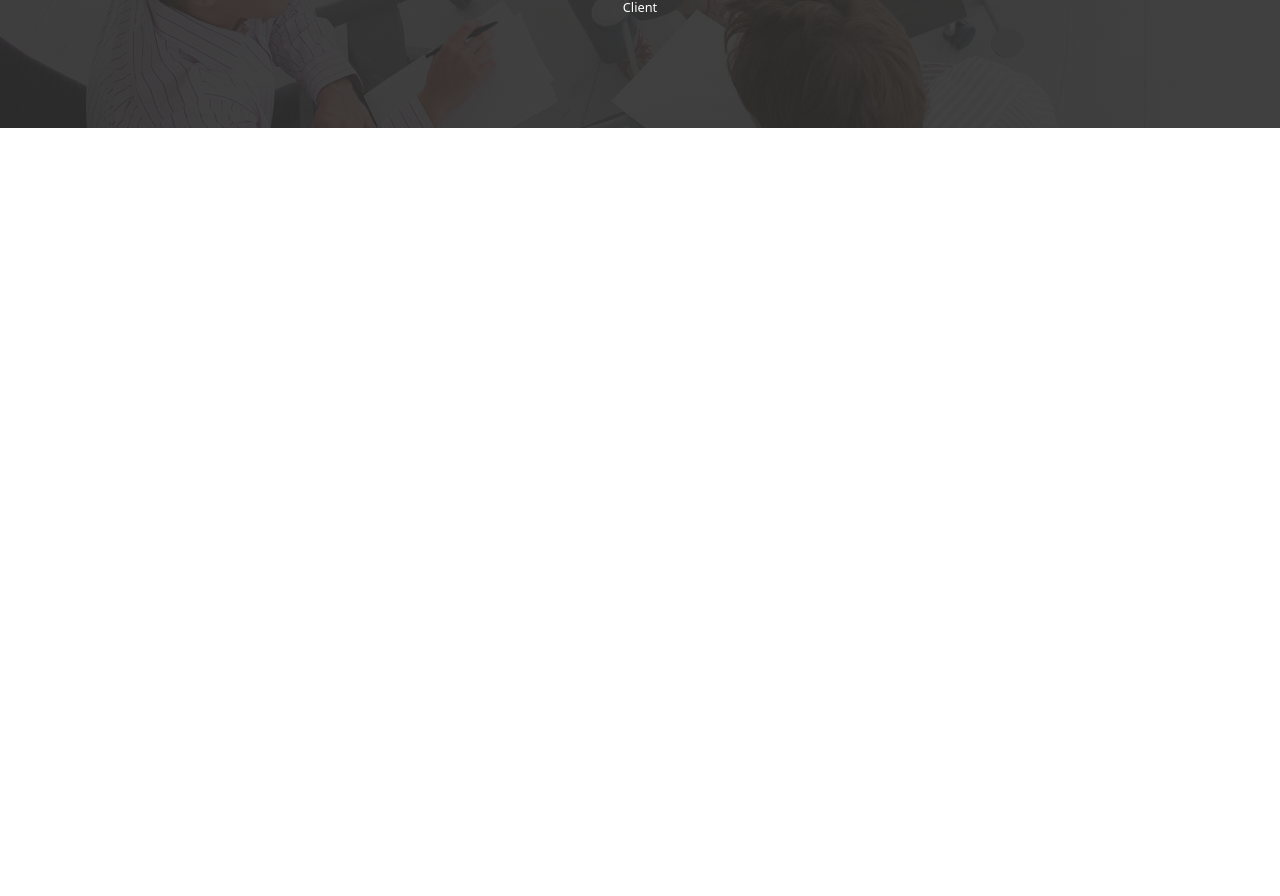
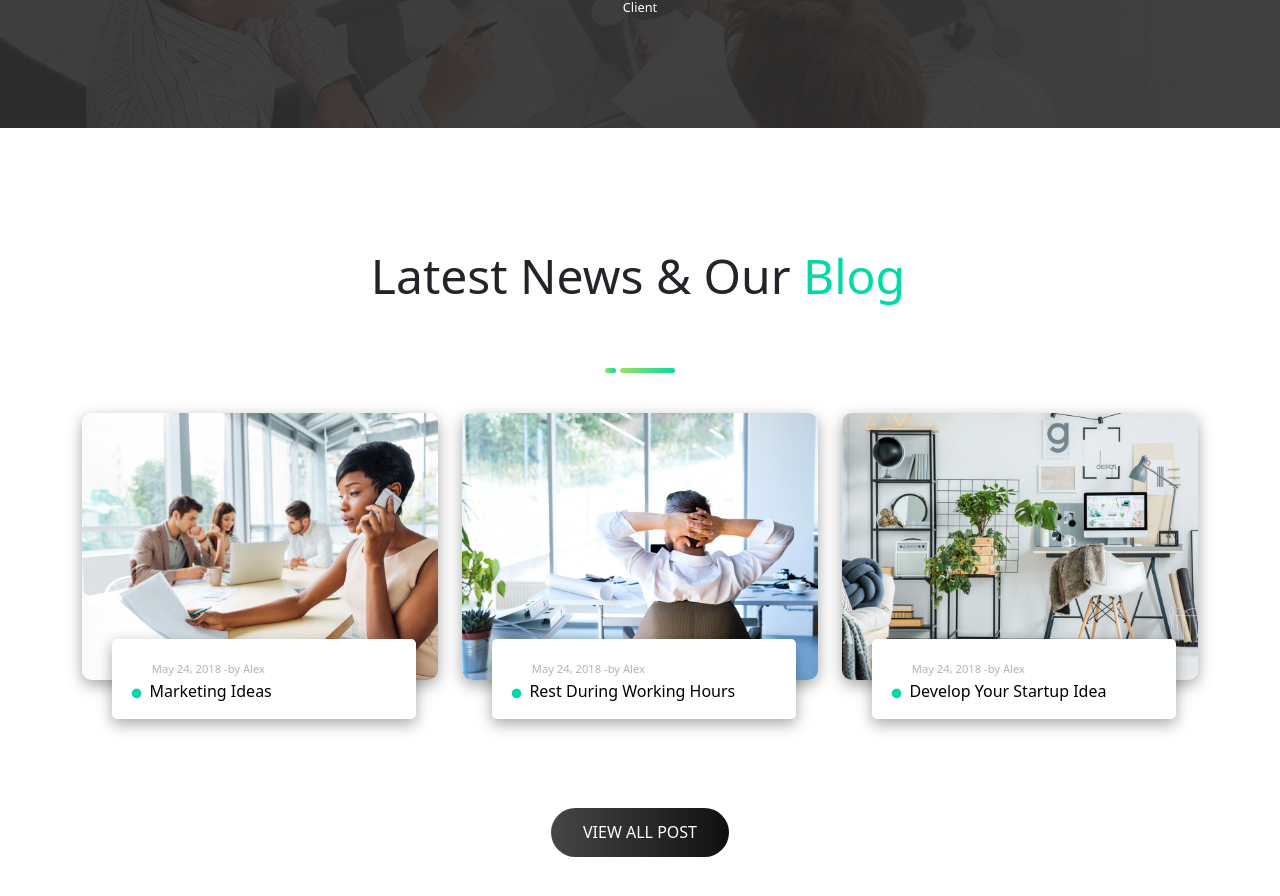
Before and after one commit to silvanoguel/proj-html-vuejs, a Vue app: page / in a window 1280 px wide. Shown: the part 4534-5430 px from the top of the page. Before the commit the page ends 4662 px from the top, so only its background shows below. Built offline with nearby package versions, Linux system fonts and the light colour scheme.

Commit message:
add: blog section

```diff
--- a/src/App.vue
+++ b/src/App.vue
@@ -8,6 +8,8 @@ import AppProjects from "./components/AppProjects.vue";
 import AppPrices from "./components/AppPrices.vue";
 import AppChat from "./components/AppChat.vue";
 import AppTestimony from "./components/AppTestimony.vue";
+import AppBlog from "./components/AppBlog.vue";
+
 
 
 
@@ -21,6 +23,7 @@ export default {
         AppPrices,
         AppChat,
         AppTestimony,
+        AppBlog,
     }
 }
 
@@ -36,6 +39,7 @@ export default {
     <AppPrices />
     <AppChat />
     <AppTestimony />
+    <AppBlog />
 
 </template>
 
--- /dev/null
+++ b/src/components/AppBlog.vue
@@ -0,0 +1,163 @@
+<script>
+
+export default {
+    name: "AppBlog",
+}
+</script>
+
+
+<template>
+
+    <div class="blog">
+
+        <div class="container">
+
+            <div class="blog-title d-flex justify-content-center">
+
+                <p>Latest News & Our <span>Blog</span></p>
+
+                <div class="lines d-flex my-4">
+                    <hr class="small-line me-1">
+                    <hr class="big-line">
+                </div>
+
+            </div>
+
+            <div class="lines d-flex my-4">
+                <hr class="small-line me-1">
+                <hr class="big-line">
+            </div>
+
+
+            <div class="posts row g-4">
+
+                <div class="post col-4">
+                    <img src="../assets/img/serious-businesswoman-with-documents-talking-on-P9Q6LX6-1024.jpg" alt="">
+                    <div class="post-text p-3">
+                        <div class="post-date">
+                            <span class="ps-4">May 24, 2018 -by Alex</span>
+                        </div>
+                        <div class="post-title ps-1">
+                            <span class="big-dot pe-2"><i class="fa-solid fa-circle"></i></span>
+                            <span class="post-title-text">Marketing Ideas</span>
+                        </div>
+                    </div>
+                </div>
+
+                <div class="post col-4">
+                    <img src="../assets/img/Businessman-at-the-desk-in-his-office-resting--1024x768.jpg" alt="">
+                    <div class="post-text p-3">
+                        <div class="post-date">
+                            <span class="ps-4">May 24, 2018 -by Alex</span>
+                        </div>
+                        <div class="post-title ps-1">
+                            <span class="big-dot pe-2"><i class="fa-solid fa-circle"></i></span>
+                            <span class="post-title-text">Rest During Working Hours</span>
+                        </div>
+                    </div>
+                </div>
+
+                <div class="post col-4">
+                    <img src="../assets/img/simple-home-office-with-tree-PBXRXYB-large-1024x768.jpg" alt="">
+                    <div class="post-text p-3">
+                        <div class="post-date">
+                            <span class="ps-4">May 24, 2018 -by Alex</span>
+                        </div>
+                        <div class="post-title ps-1">
+                            <span class="big-dot pe-2"><i class="fa-solid fa-circle"></i></span>
+                            <span class="post-title-text">Develop Your Startup Idea</span>
+                        </div>
+                    </div>
+                </div>
+            </div>
+
+            <div class="posts-button text-center">
+                <button class="black-button">VIEW ALL POST</button>
+            </div>
+
+
+        </div>
+    </div>
+
+
+</template>
+
+
+<style scoped lang="scss">
+@use '../styles/partials/variables' as *;
+
+
+.blog {
+    padding-top: 7rem;
+    padding-bottom: 5rem;
+}
+.lines {
+    justify-content: center;
+}
+.blog-title {
+    font-size: 3rem;
+}
+
+.small-line {
+    background-image: $green-gradient;
+    height: 5px;
+    border: 0;
+    border-radius: 5px;
+    width: 1%;
+    opacity: 1;
+}
+.big-line {
+    background-image: $green-gradient;
+    height: 5px;
+    border: 0;
+    border-radius: 5px;
+    width: 5%;
+    opacity: 1;
+}
+span {
+    color: $secondary-text-color;
+}
+.post {
+    position: relative;
+}
+.post-text {
+    width: 80%;
+    position: absolute;
+    top: 85%;
+    left: 11%;
+    background-color: white;
+    border-radius: 5px;
+    box-shadow: rgba(0, 0, 0, 0.35) 0px 5px 15px;
+    .post-date span{
+        font-size: 0.7rem;
+        color: #BDB2AA;
+    }
+}
+
+.post-title-text {
+    color: black;
+}
+
+.big-dot {
+    font-size: 0.6rem;
+}
+
+img {
+    max-width: 100%;
+    border-radius: 10px;
+    box-shadow: rgba(0, 0, 0, 0.35) 0px 5px 15px;
+    position: relative;
+}
+.posts-button {
+    padding-top: 8rem;
+}
+.black-button {
+    background: $black-gradient;
+    color: white;
+    border-radius: 30px;
+    border: none;
+    padding: 0.8rem 2rem;
+}
+
+
+</style>
--- a/src/components/AppTestimony.vue
+++ b/src/components/AppTestimony.vue
@@ -8,11 +8,11 @@ export default {
 <template>
 
     <div class="testimony">
-        <div class="container text-center">
+        <div class="container d-flex flex-column justify-content-center align-items-center">
             <div class="icon">
                 <i class="fa-solid fa-quote-left"></i>
             </div>
-            <div class="testimony-paragraph py-4">
+            <div class="testimony-paragraph py-4 text-center">
                 <p>When it comes to barbequing, there are two main schools of thought for the techniques that you can use. Freshly scrambled eggs with applewood smoked bacon - are amazing!</p>
             </div>
             <div class="testimony-photo pb-2">
@@ -48,6 +48,7 @@ export default {
     background-size: cover;
 }
 
+
 .icon {
     padding-top: 6rem;
     font-size: 3rem;
@@ -63,6 +64,7 @@ export default {
 
 .testimony-paragraph {
     color: white;
+    width: 60%;
 }
 
 .testimony-name {
```
